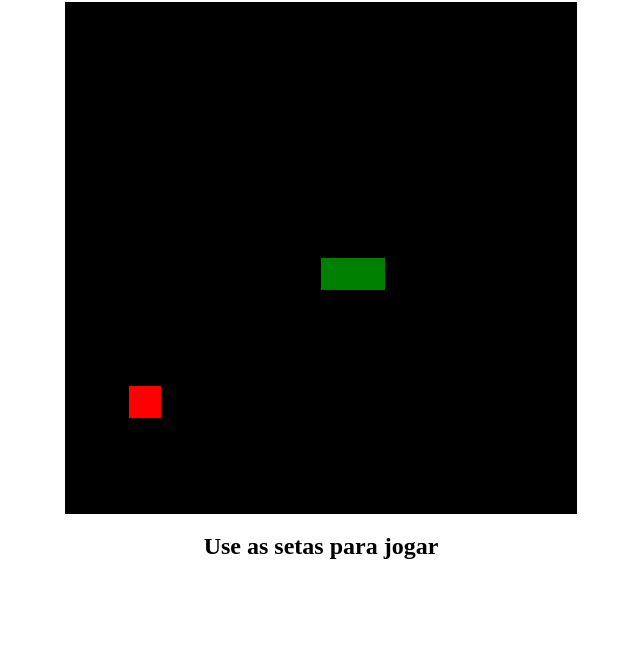
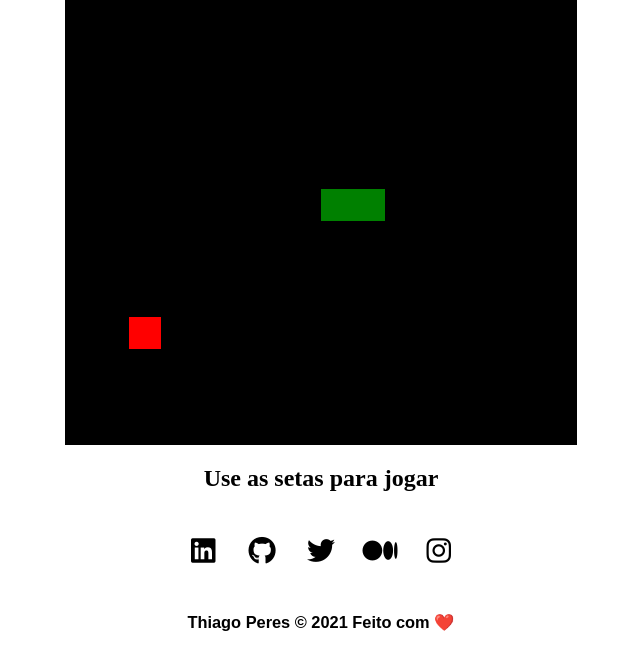
Before and after one commit to thiagoperess/snake-game, a plain HTML site: page index.html in a window 1280 px wide. Shown: the part 147-800 px from the top of the page, without its empty margins (319-959 px from the left). Drawn offline with Linux system fonts and the light colour scheme.

Commit message:
add footer

```diff
--- a/css/style.css
+++ b/css/style.css
@@ -13,3 +13,53 @@ h1 {
     font-size: 35px;
     text-shadow: 4px 2px 4px black;
 }
+
+/* footer */
+
+.center {
+    display: inline-block;
+    justify-content: center;
+    align-items: center;
+    text-align: center;
+    padding-top: 15px;
+    font-size: 14px;
+    font-family: Arial, Helvetica, sans-serif;
+}
+
+.main {
+    width: 100%;
+    height: 20vh;
+}
+
+.icon {
+    width: 65px;
+    height: 65px;
+    margin: -5px;
+    cursor: pointer;
+    border-radius: 50px;
+}
+
+.fa-linkedin {
+    text-decoration: none;
+    color: rgb(0, 0, 0);
+}
+
+.fa-github {
+    text-decoration: none;
+    color: rgb(0, 0, 0);
+}
+
+.fa-twitter {
+    text-decoration: none;
+    color: rgb(0, 0, 0);
+}
+
+.fa-medium {
+    text-decoration: none;
+    color: rgb(0, 0, 0);
+}
+
+.fa-instagram {
+    text-decoration: none;
+    color: rgb(0, 0, 0);
+}
--- a/index.html
+++ b/index.html
@@ -14,4 +14,27 @@
     <canvas id="snake" width="512" height="512"></canvas>
     <h2 class="descricao">Use as setas para jogar</h2>
 </body>
+<footer class="main center">
+    <div class="icon center">
+        <a class="fab fa-linkedin fa-2x" href="https://www.linkedin.com/in/thiagoperess" target="_blank"></a>
+    </div>
+    <div class="icon center">
+        <a class="fab fa-github fa-2x" href="https://github.com/thiagoperess" target="_blank"></a>
+    </div>
+    <div class="icon center">
+        <a class="fab fa-twitter fa-2x" href="https://twitter.com/othiagoperess" target="_blank"></a>
+    </div>
+    <div class="icon center">
+        <a class="fab fa-medium fa-2x" href="https://medium.com/@thiagoperess" target="_blank"></a>
+    </div>
+    <div class="icon center">
+        <i><a class="fab fa-instagram fa-2x" href="https://www.instagram.com/oprogramadorjunior/" target="_blank"></a></i>
+    </div>
+    <h3>Thiago Peres &copy;
+        <script type="text/javascript">document.write(new Date().getFullYear());</script>
+        Feito com ❤️
+    </h3>
+</footer>
+<script src="https://kit.fontawesome.com/b37b8b8e5b.js" crossorigin="anonymous"></script>
+
 </html>
```
Also changed, not shown: img/favicon.jpeg (added), img/snake.ico (added).
